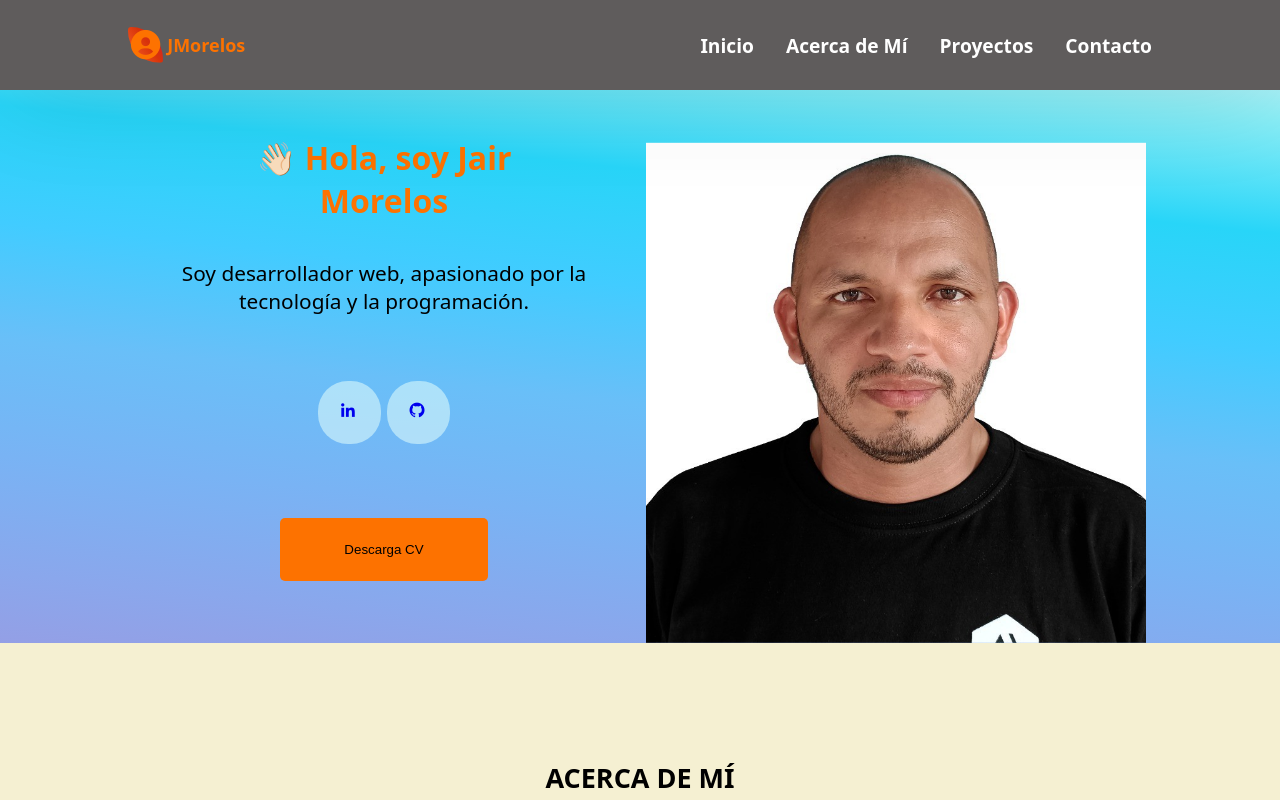
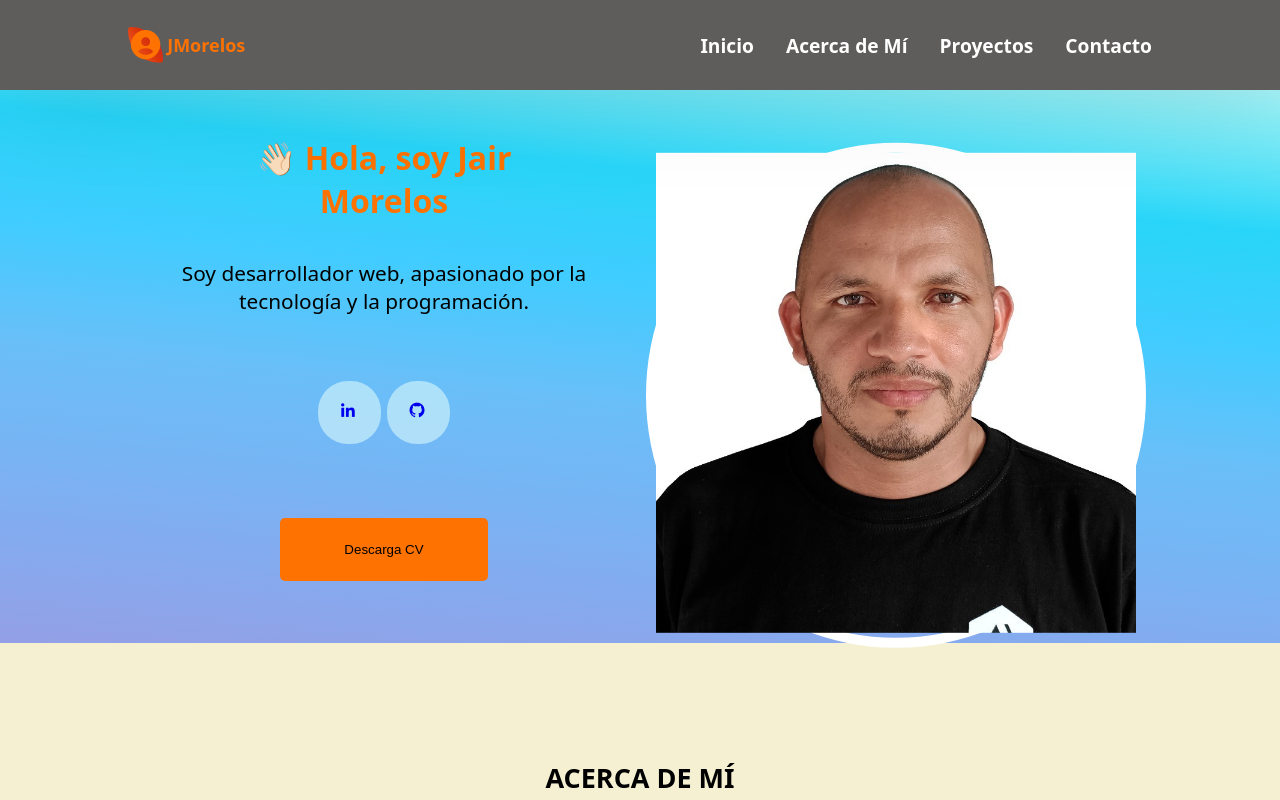
Before and after one commit to Jmorelos7/portafolio, a plain HTML site: page index.html in a window 1280 px wide. Shown: the top 800 px of the page. Drawn offline with nearby package versions, Linux system fonts and the light colour scheme.

Commit message:
Update style.css

```diff
--- a/assets/css/style.css
+++ b/assets/css/style.css
@@ -296,7 +296,7 @@ color: #ffffff;
   height: auto;
   margin: 0 auto;
   border-radius: 50%;
-  border: 10px solid #fffff;
+  border: 10px solid #FFFFFF;
 }
 
 /*.home__social {
```
